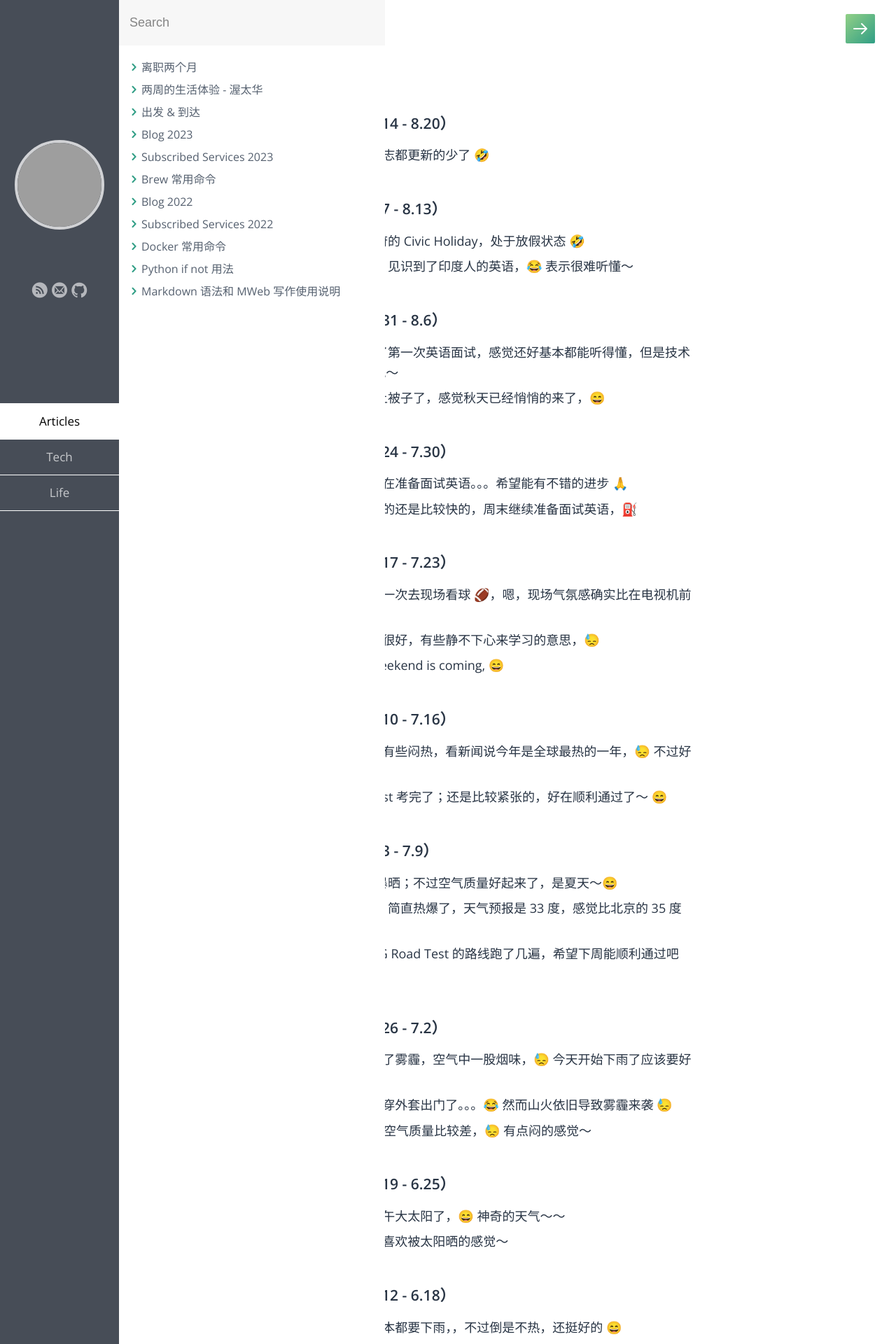
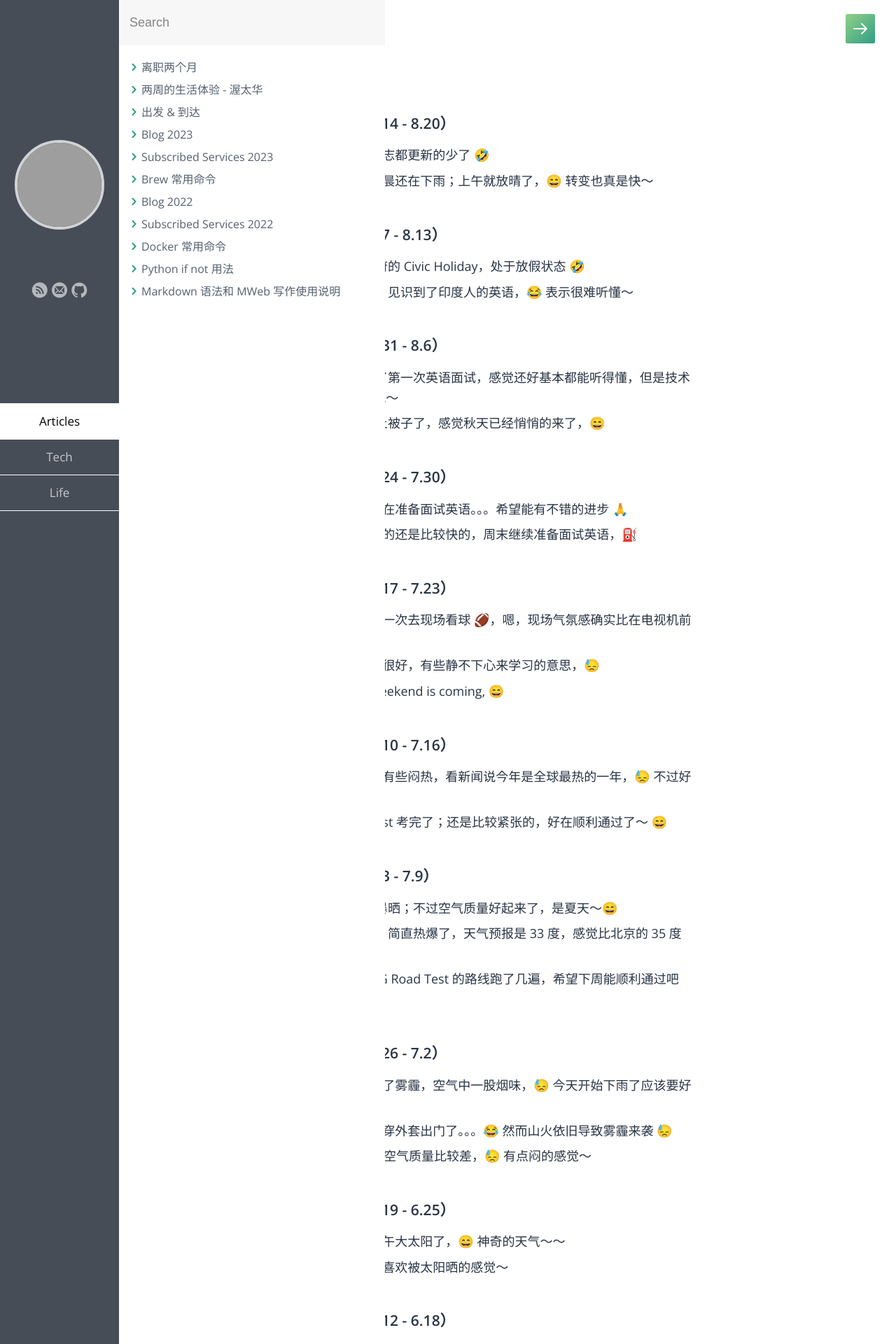
Before and after one commit to samxupeiran/samxupeiran.github.io, a Jekyll site: the page built from _posts/life/2023-01-03-my-blog.md, in a window 1280 px wide. Shown: the top 1920 px of the page at 70% size. Built offline with Jekyll 4.4.1, drawn with Linux system fonts in a browser that asks for light colours; some web fonts are replaced; some of the changed text lies outside the part shown; grey boxes are pictures that could not be loaded.

Commit message:
feat: add weekly blog 8.18

```diff
--- a/_posts/life/2023-01-03-my-blog.md
+++ b/_posts/life/2023-01-03-my-blog.md
@@ -8,6 +8,7 @@ tags: Blog
 
 - ### 2023 年 8 月 第 3 周（8.14 - 8.20）
      - 8.16 最近有些懒了的，日志都更新的少了 🤣
+     - 8.18 下了一晚上的雨，早晨还在下雨；上午就放晴了，😄 转变也真是快～
 
 - ### 2023 年 8 月 第 2 周（8.7 - 8.13）
      - 8.7 今天是加拿大部分省府的 Civic Holiday，处于放假状态 🤣
```
